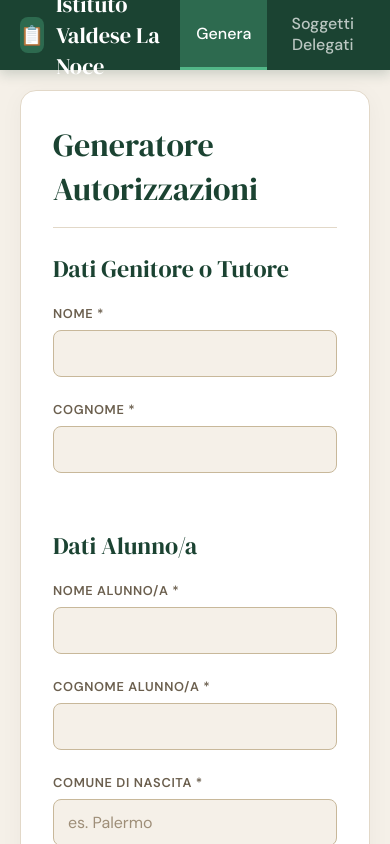
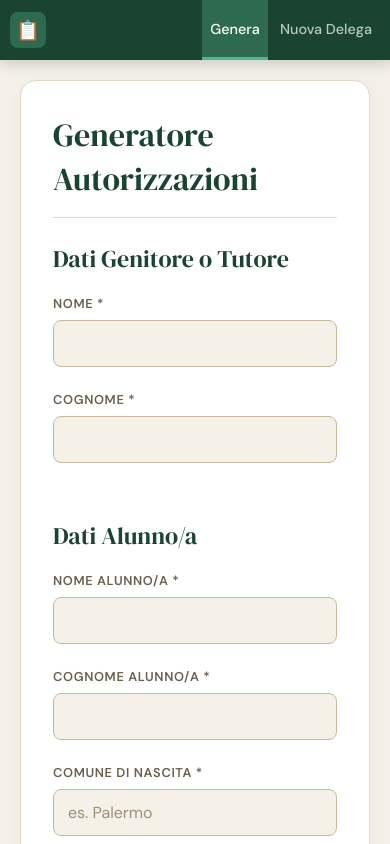
Before and after one commit to michelangelopavia/deleghe-scuola, a React (Create React App) app in the folder client/: page / in a window 390 px wide. Shown: the top 844 px of the page. Built offline with nearby package versions, Linux system fonts and the light colour scheme; no server answers; the HTML template or start-up script is replaced by a standard one.

Commit message:
feat(ui): refine responsive header, rename app to Deleghe, move admin to footer

```diff
--- a/client/src/App.js
+++ b/client/src/App.js
@@ -4,11 +4,10 @@ import GestisciDelegati from './components/GestisciDelegati';
 import RegistraDelegato from './components/RegistraDelegato';
 
 function App() {
-  const [activeTab, setActiveTab] = useState('genera');
+  const [activeAdmin, setActiveAdmin] = useState(false);
   const [adminPassword] = useState('MichelangeloPavia15');
   const [adminAuthenticated, setAdminAuthenticated] = useState(false);
 
-  // Utilizziamo un routing basilare nativo sulla barra degli indirizzi
   const pathname = window.location.pathname;
   const isPublicRoute = pathname === '/genitore-delegato';
 
@@ -25,76 +24,46 @@ function App() {
 
   const handleLogout = () => {
     setAdminAuthenticated(false);
-    setActiveTab('genera');
+    setActiveAdmin(false);
   };
 
-  // VISTA PUBBLICA PER I GENITORI
-  if (isPublicRoute) {
   return (
-      <>
-        <header className="app-header" style={{ justifyContent: 'center' }}>
-          <div className="brand">
-            <div className="brand-icon">📋</div>
-            <span>Istituto Valdese La Noce - Portale Genitori</span>
-          </div>
-        </header>
-
-        <main className="app-container">
-          <div className="card">
-            <h1 className="card-title">Registrazione Delegato al Prelievo</h1>
-            <p style={{ color: 'var(--text-muted)', marginBottom: '24px' }}>
-              Gentile Genitore, compili il seguente modulo per registrare una persona autorizzata
-              al prelievo di suo figlio/a. I dati saranno poi disponibili per la scuola.
-            </p>
-            <hr className="card-divider" />
-            <RegistraDelegato isPublic={true} />
-          </div>
-        </main>
-      </>
-    );
-  }
-
-  // VISTA SEGRETERIA / SCUOLA (Generatore e Gestione Delegati)
-  return (
-    <>
+    <div style={{ minHeight: '100vh', display: 'flex', flexDirection: 'column' }}>
       <header className="app-header">
         <div className="brand">
           <div className="brand-icon">📋</div>
-          <span>Istituto Valdese La Noce</span>
+          <span>Deleghe</span>
         </div>
         <div className="tabs">
-          <button
-            className={`tab ${activeTab === 'genera' ? 'active' : ''}`}
-            onClick={() => setActiveTab('genera')}
-          >
+          <a href="/" className={`tab ${pathname === '/' && !activeAdmin ? 'active' : ''}`} style={{display: 'flex', alignItems:'center', textDecoration: 'none'}}>
             Genera
-          </button>
-          <button
-            className={`tab ${activeTab === 'registrati' ? 'active' : ''}`}
-            onClick={() => setActiveTab('registrati')}
-          >
-            Soggetti Delegati
-          </button>
-
-          {adminAuthenticated && (
+          </a>
+          <a href="/genitore-delegato" className={`tab ${isPublicRoute ? 'active' : ''}`} style={{display: 'flex', alignItems:'center', textDecoration: 'none', whiteSpace: 'nowrap'}}>
+            Nuova Delega
+          </a>
+          {adminAuthenticated && activeAdmin && (
             <button className="tab" onClick={handleLogout} style={{color: '#ffcdd2', borderBottom: 'none'}}>
-              Log out (Esci)
+              Esci
             </button>
           )}
         </div>
       </header>
 
-      <main className="app-container">
+      <main className="app-container" style={{ flex: 1, width: '100%' }}>
+        {isPublicRoute ? (
           <div className="card">
-          <h1 className="card-title">
-            {activeTab === 'genera' ? 'Generatore Autorizzazioni' : 'Gestione Soggetti Delegati'}
-          </h1>
+            <h1 className="card-title">Registrazione Delegato al Prelievo</h1>
+            <p style={{ color: 'var(--text-muted)', marginBottom: '24px' }}>
+              Gentile Genitore, compili il seguente modulo per registrare una persona autorizzata
+              al prelievo di suo/a figlio/a. I dati saranno poi disponibili per la scuola per la delega.
+            </p>
             <hr className="card-divider" />
-
-          {activeTab === 'genera' && <GeneraPDF />}
-
-          {activeTab === 'registrati' && (
-            <div>
+            <RegistraDelegato isPublic={true} />
+          </div>
+        ) : activeAdmin ? (
+          <div className="card">
+            <h1 className="card-title">Gestione Soggetti Delegati</h1>
+            <hr className="card-divider" />
             {!adminAuthenticated ? (
               <div style={{
                 backgroundColor: '#faf8f5',
@@ -105,7 +74,7 @@ function App() {
                 margin: '40px auto',
                 textAlign: 'center'
               }}>
-                  <h3 style={{fontFamily: 'var(--font-display)', color: 'var(--accent-dark)', marginTop: 0}}>Accesso Riservato</h3>
+                <h3 style={{fontFamily: 'var(--font-display)', color: 'var(--accent-dark)', marginTop: 0}}>Accesso Segreteria</h3>
                 <p style={{ color: 'var(--text-muted)', marginBottom: '24px' }}>
                   Inserisci la password amministrativa per visualizzare, registrare o eliminare i delegati.
                 </p>
@@ -125,16 +94,62 @@ function App() {
             ) : (
               <>
                 <p style={{ color: 'var(--text-muted)', marginBottom: '24px' }}>
-                    Benvenuto! Qui puoi gestire l'elenco dei delegati registrati nel sistema.
+                  Benvenuto nell'area Segreteria. Qui puoi gestire l'elenco dei delegati registrati nel sistema.
                 </p>
                 <GestisciDelegati />
               </>
             )}
           </div>
+        ) : (
+          <div className="card">
+            <h1 className="card-title">Generatore Autorizzazioni</h1>
+            <hr className="card-divider" />
+            <GeneraPDF />
+          </div>
         )}
+      </main>
+
+      <footer style={{
+        textAlign: 'center',
+        padding: '32px 20px',
+        borderTop: '1px solid var(--border-light)',
+        marginTop: 'auto',
+        color: 'var(--text-light)',
+        backgroundColor: 'var(--surface)',
+        fontSize: '0.9rem'
+      }}>
+        <div style={{fontFamily: 'var(--font-display)', color: 'var(--accent-dark)', marginBottom: '8px'}}>Istituto Valdese La Noce - Palermo</div>
+        {!isPublicRoute && !activeAdmin ? (
+          <button
+            onClick={() => setActiveAdmin(true)}
+            style={{
+              background: 'none',
+              border: 'none',
+              color: 'var(--accent-light)',
+              textDecoration: 'underline',
+              cursor: 'pointer',
+              fontWeight: 500
+            }}
+          >
+            Accesso Segreteria (Gestione Delegati)
+          </button>
+        ) : activeAdmin && (
+          <button
+            onClick={() => setActiveAdmin(false)}
+            style={{
+              background: 'none',
+              border: 'none',
+              color: 'var(--accent)',
+              textDecoration: 'underline',
+              cursor: 'pointer',
+              fontWeight: 500
+            }}
+          >
+            ← Torna al Generatore PDF
+          </button>
+        )}
+      </footer>
     </div>
-      </main>
-    </>
   );
 }
 
--- a/client/src/index.css
+++ b/client/src/index.css
@@ -51,6 +51,15 @@ h1, h2, h3, h4 {
   justify-content: space-between;
   padding: 0 20px;
   height: 70px;
+  width: 100%;
+}
+
+@media (max-width: 640px) {
+  .app-header {
+    height: auto;
+    min-height: 60px;
+    padding: 0 10px;
+  }
 }
 
 .brand {
@@ -59,6 +68,20 @@ h1, h2, h3, h4 {
   gap: 12px;
   font-family: var(--font-display);
   font-size: 1.4rem;
+  flex-shrink: 0;
+}
+
+@media (max-width: 640px) {
+  .brand {
+    font-size: 1.2rem;
+    gap: 8px;
+  }
+  .brand span {
+    display: none; /* Nasconde "Deleghe" se proprio non c'è spazio, ma di solito ci entra. Lasciamolo custom! */
+  }
+  .brand span.always-show {
+    display: inline;
+  }
 }
 
 .brand-icon {
@@ -74,8 +97,15 @@ h1, h2, h3, h4 {
 
 .tabs {
   display: flex;
-  gap: 8px;
+  gap: 4px;
   height: 100%;
+}
+
+@media (max-width: 640px) {
+  .tabs {
+    flex: 1;
+    justify-content: flex-end;
+  }
 }
 
 .tab {
@@ -87,9 +117,17 @@ h1, h2, h3, h4 {
   font-size: 1rem;
   padding: 0 16px;
   cursor: pointer;
-  height: 100%;
+  height: 70px;
   transition: all 0.2s ease-in-out;
   border-bottom: 3px solid transparent;
+}
+
+@media (max-width: 640px) {
+  .tab {
+    padding: 0 8px;
+    font-size: 0.9rem;
+    height: 60px;
+  }
 }
 
 .tab:hover {
```
Lines whose indentation alone changed are shown as unchanged.
